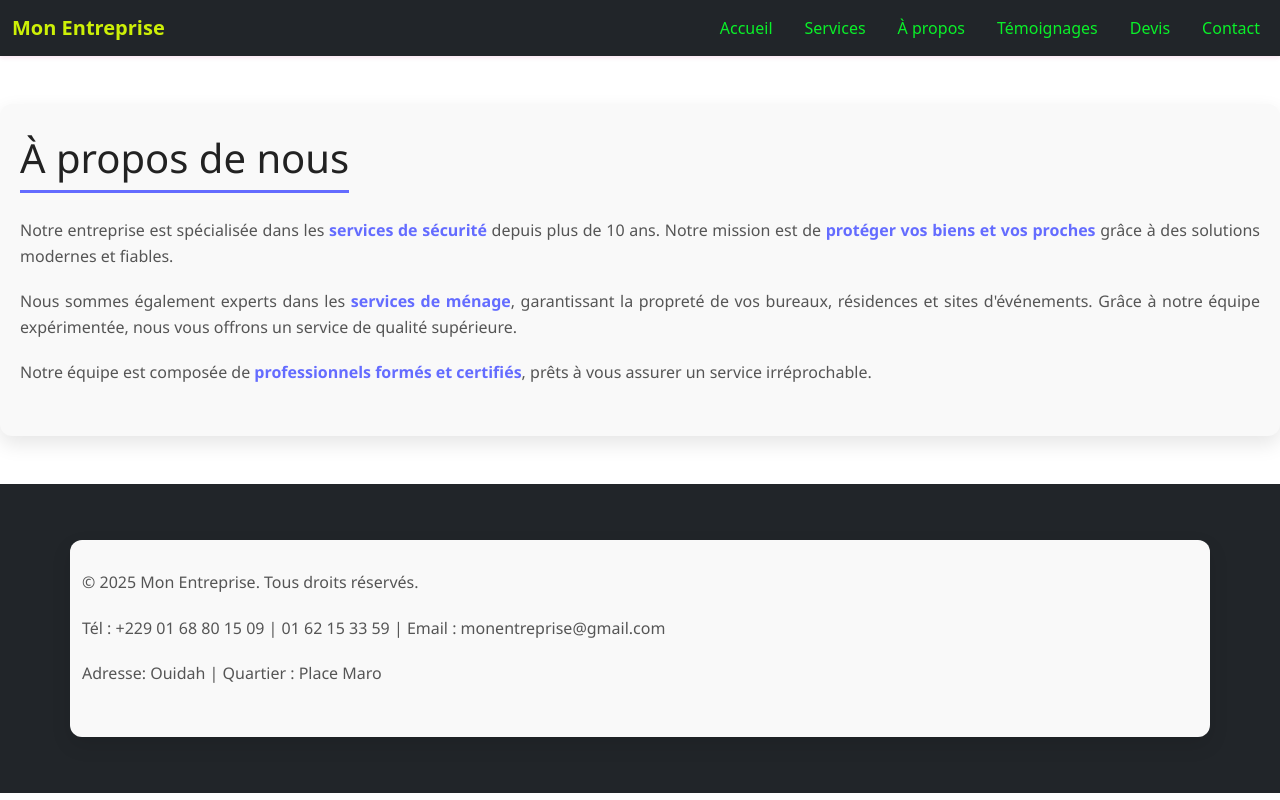
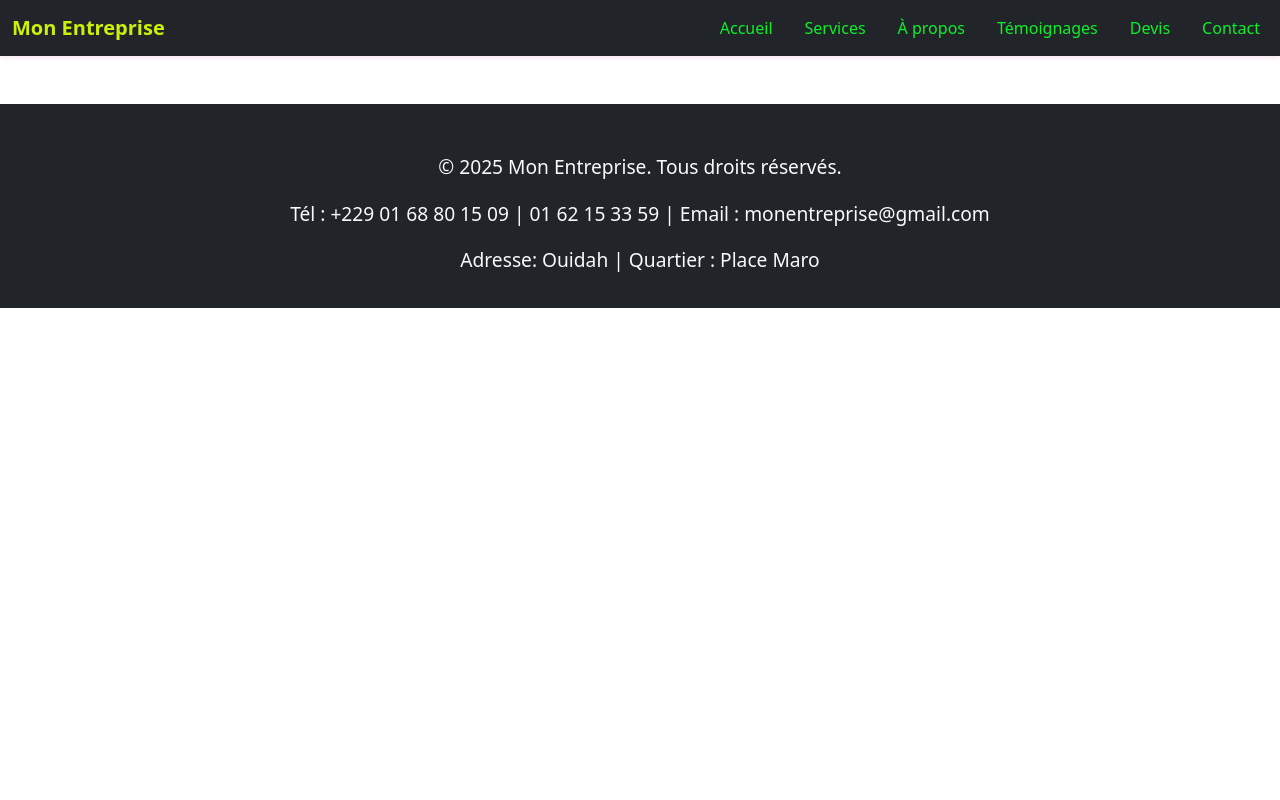
Before and after one commit to POSSYBERRYGATIEN/projet-soutenance, a React (Vite) app: page /about in a window 1280 px wide. Built offline with nearby package versions, Linux system fonts and the light colour scheme.

Commit message:
Correction des conflits

```diff
--- a/src/App.jsx
+++ b/src/App.jsx
@@ -4,7 +4,6 @@ import Header from './components/Header';
 import Footer from './components/Footer';
 import Home from './pages/Home';
 import Services from './pages/Services';
-import About from './pages/about';
 import Testimonials from './pages/Testimonials';
 import Contact from './pages/Contact';
 import QuoteRequest from './pages/QuoteRequest';
@@ -39,7 +38,6 @@ function App() {
       <Routes>
         <Route path="/" element={<Home />} />
         <Route path="/services" element={<Services />} />
-        <Route path="/about" element={<About />} />
         <Route path="/testimonials" element={<Testimonials />} />
         <Route path="/contact" element={<Contact />} />
         <Route path="/quoterequest" element={<QuoteRequest />} />
--- a/src/pages/About.css
+++ /dev/null
@@ -1,40 +0,0 @@
-/* Conteneur principal pour la page About */
-.container {
-  width: 100%;
-  max-width: 2200px; /* Largeur cohérente avec les autres pages */
-  margin: 40px auto;
-  padding: 30px 20px;
-  background-color: #f9f9f9;
-  border-radius: 12px;
-  box-shadow: 0 8px 20px rgba(0, 0, 0, 0.1);
-  font-family: 'Segoe UI', Tahoma, Geneva, Verdana, sans-serif;
-  color: #333;
-  line-height: 1.6;
-  text-align: left;
-  box-sizing: border-box;
-}
-
-/* Titre de la section */
-.container h2 {
-  font-size: 2.5rem;
-  margin-bottom: 25px;
-  color: #222;
-  text-align: center;
-  border-bottom: 3px solid #646cff;
-  display: inline-block;
-  padding-bottom: 8px;
-}
-
-/* Paragraphes de la section */
-.container p {
-  font-size: 1rem;
-  margin-bottom: 20px;
-  text-align: justify;
-  color: #555;
-}
-
-/* Style pour les mots clés importants */
-.container p strong {
-  color: #646cff;
-  font-weight: 600;
-}
--- a/src/pages/About.jsx
+++ /dev/null
@@ -1,23 +0,0 @@
-import React from 'react';
-import './About.css'; // Assure-toi que ce fichier existe bien
-
-const About = () => {
-  return (
-    <div className="about-container mt-5">
-      <h2>À propos de nous</h2>
-      <p>
-        Notre entreprise est spécialisée dans les <strong>services de sécurité</strong> depuis plus de 10 ans.
-        Notre mission est de <strong>protéger vos biens et vos proches</strong> grâce à des solutions modernes et fiables.
-      </p>
-      <p>
-        Nous sommes également experts dans les <strong>services de ménage</strong>, garantissant la propreté de vos bureaux, résidences et sites d'événements.
-        Grâce à notre équipe expérimentée, nous vous offrons un service de qualité supérieure.
-      </p>
-      <p>
-        Notre équipe est composée de <strong>professionnels formés et certifiés</strong>, prêts à vous assurer un service irréprochable.
-      </p>
-    </div>
-  );
-};
-
-export default About;
```
Also changed, not shown: 1 other file (tests, documents, lock files or other folders).
